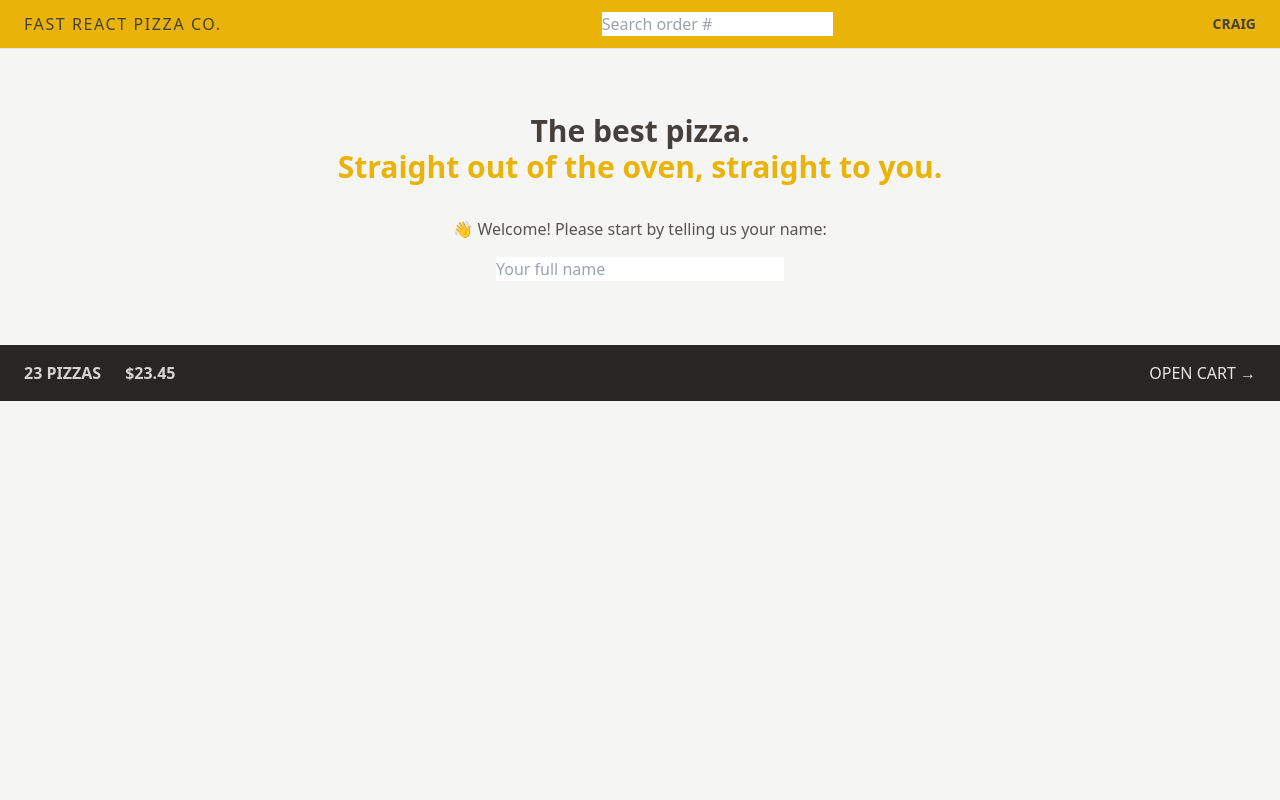
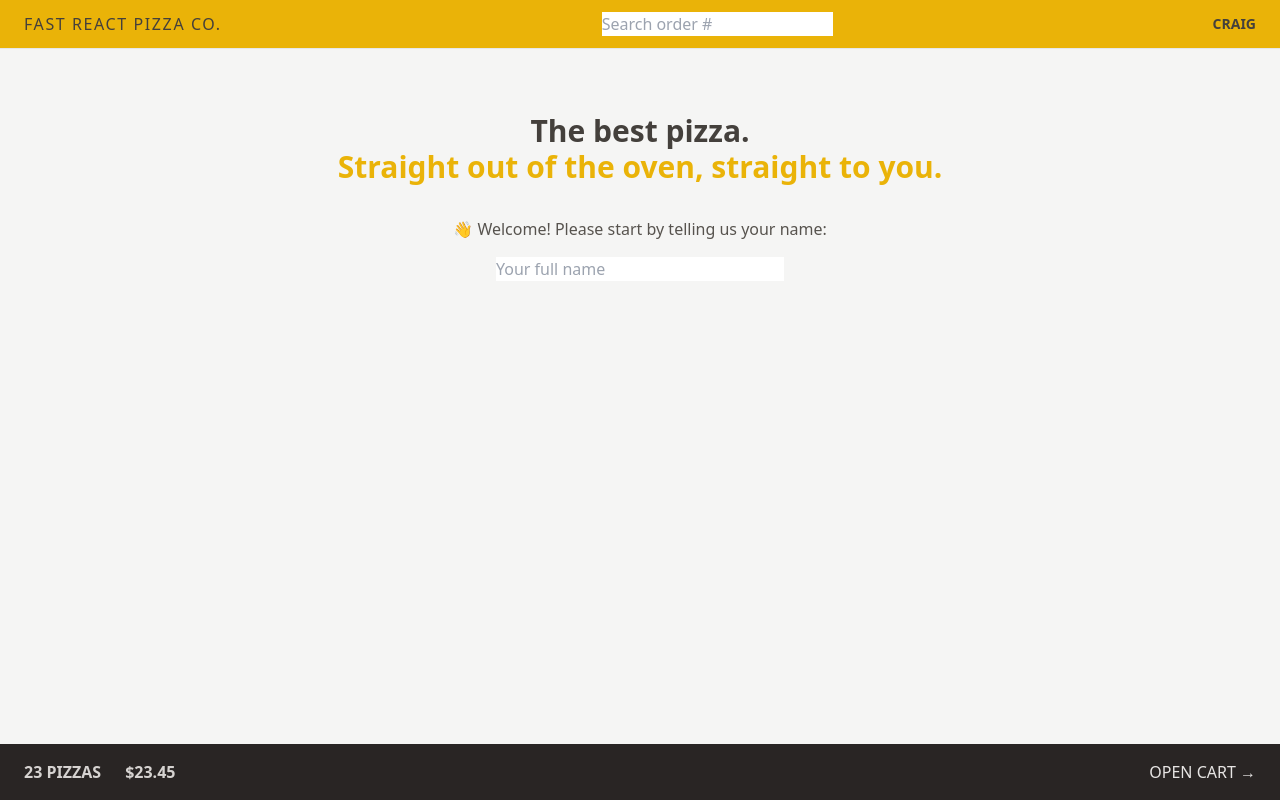
Before and after one commit to Dangereye/fast-react-pizza, a React (Vite) app: page / in a window 1280 px wide. Built offline with nearby package versions, Linux system fonts and the light colour scheme.

Commit message:
Added grid styling to AppLayout.

```diff
--- a/src/ui/AppLayout.jsx
+++ b/src/ui/AppLayout.jsx
@@ -10,12 +10,14 @@
   const navigation = useNavigation();
   const isLoading = navigation.state === 'loading';
   return (
-    <div className='layout'>
+    <div className='grid grid-rows-[auto_1fr_auto] h-screen'>
       {isLoading && <Loader />}
       <Header />
-      <main>
-        <Outlet />
-      </main>
+      <div className='overflow-y-scroll'>
+        <main className='max-w-3xl mx-auto'>
+          <Outlet />
+        </main>
+      </div>
       <CartOverview />
     </div>
   );
```
